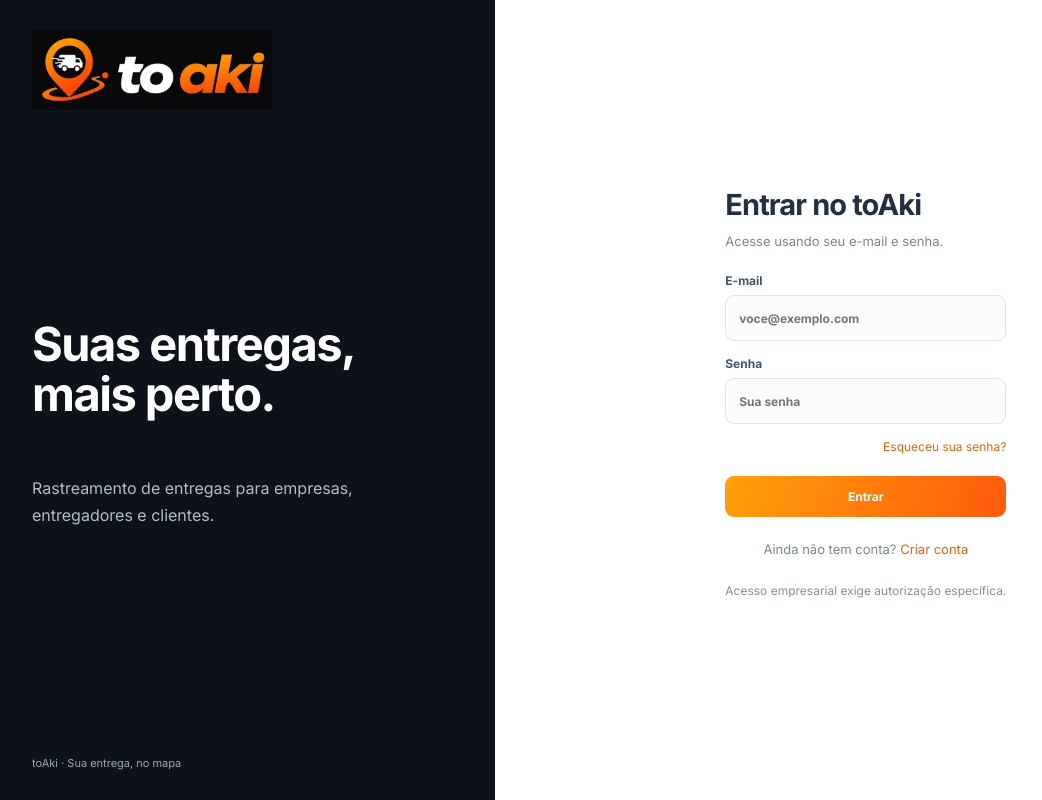
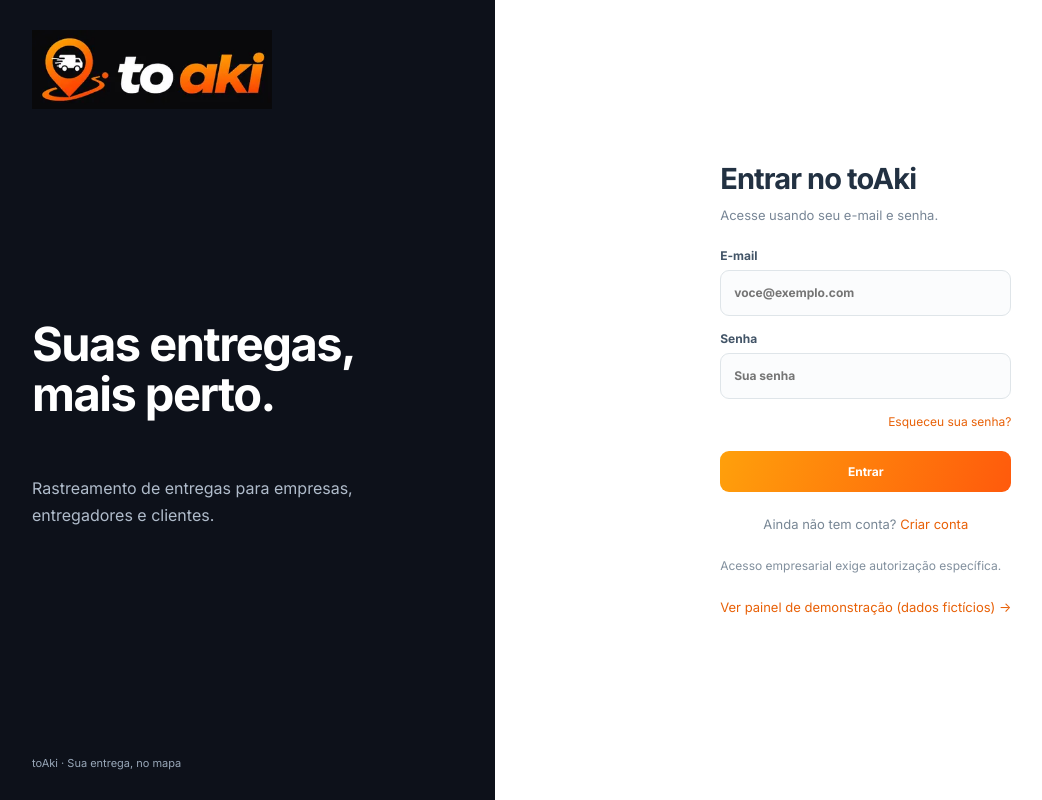
Before and after one commit to perin-dv/ToAki, a React (Vite) app: page /login in a window 1280 px wide. Shown: the whole page, without its empty margins (43-1085 px from the left). Built offline with nearby package versions, Linux system fonts and the light colour scheme; no server answers.

Commit message:
feat(fase-a): link to fake demo from login

```diff
--- a/src/pages/AuthPages.tsx
+++ b/src/pages/AuthPages.tsx
@@ -40,6 +40,7 @@ export function LoginPage() {
     <button className="primary" disabled={busy}>{busy?"Entrando...":"Entrar"}</button></form>
     <p className="auth-footer">Ainda não tem conta? <Link to="/cadastro">Criar conta</Link></p>
     <p className="helper">Acesso empresarial exige autorização específica.</p>
+    <p className="auth-footer"><Link to="/demonstracao">Ver painel de demonstração (dados fictícios) →</Link></p>
   </Layout>;
 }
 export function RegisterPage() {
```
